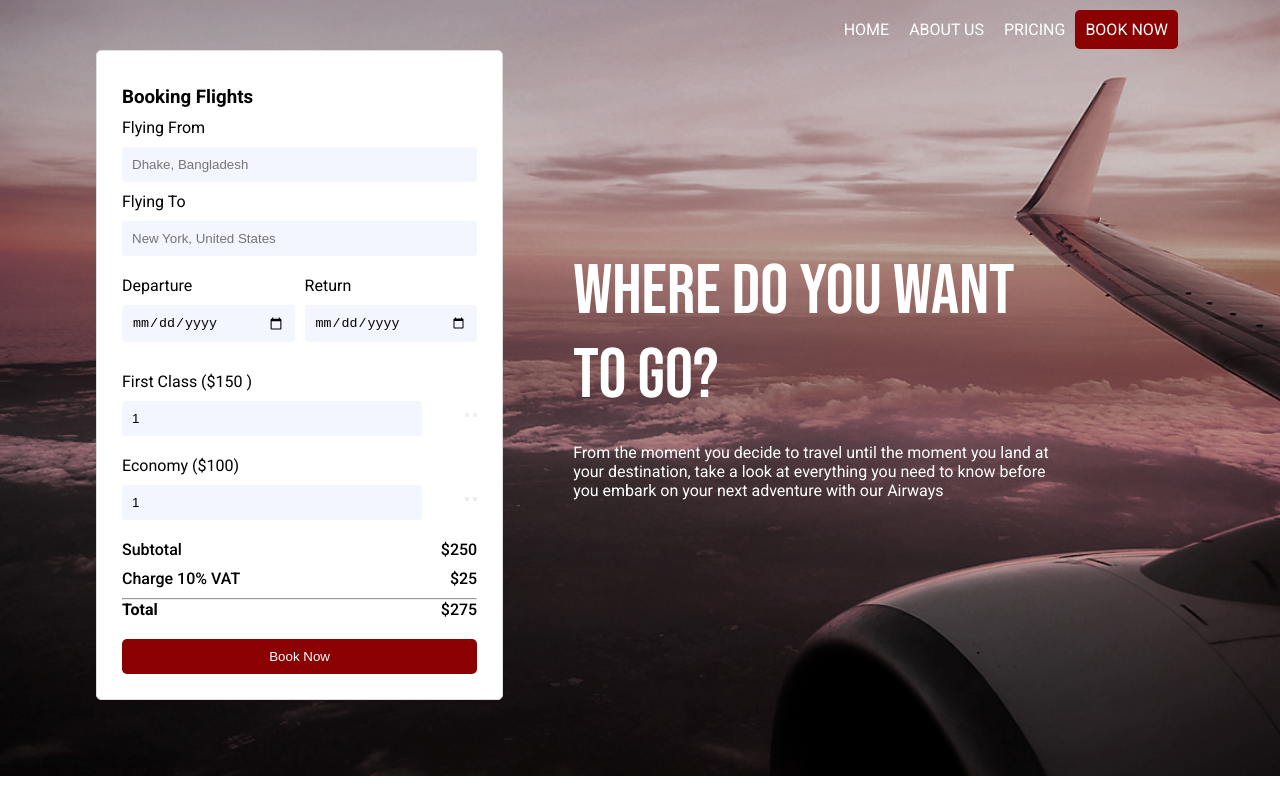
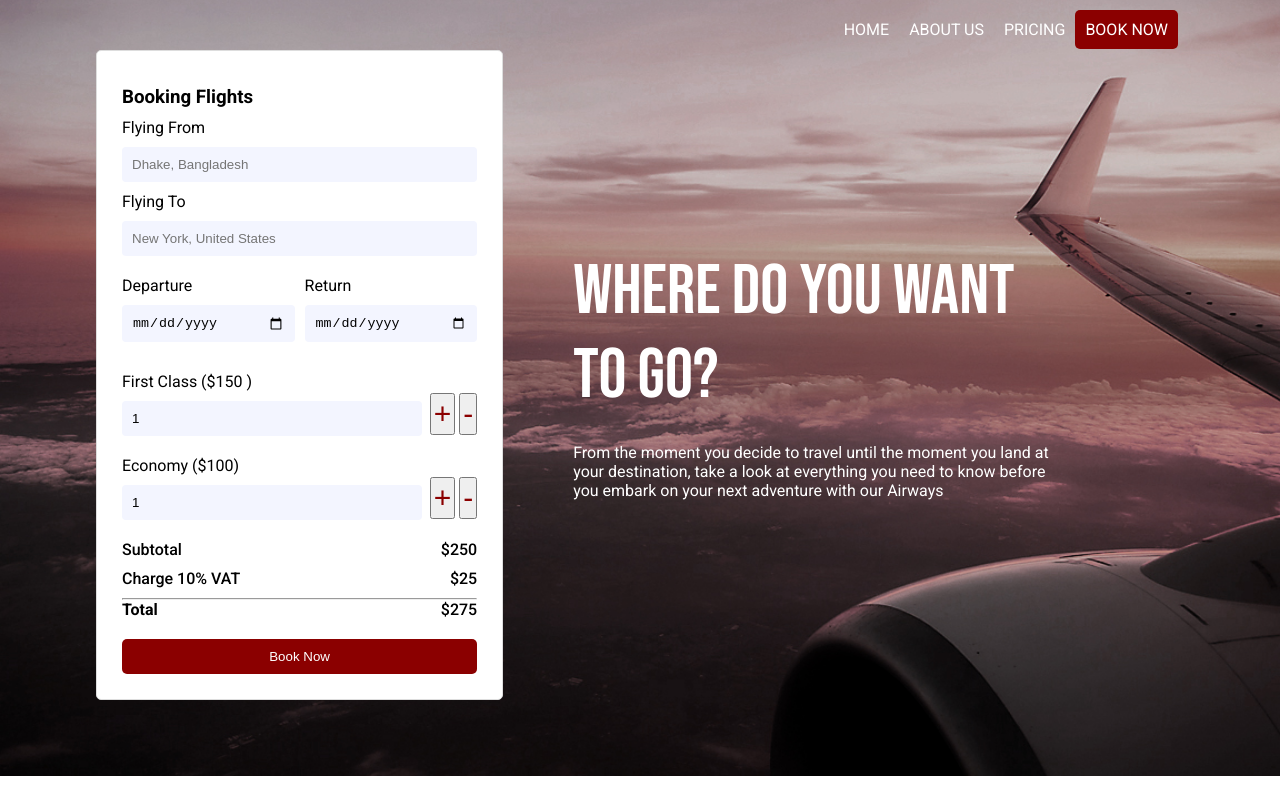
Before and after one commit to Zahidapu/discover-fly-assignment, a plain HTML site: page index.html in a window 1280 px wide. Drawn offline with Linux system fonts and the light colour scheme.

Commit message:
button updated

```diff
--- a/index.html
+++ b/index.html
@@ -57,9 +57,9 @@
                     <input id="firstclass-count" class="inp-style inp-width form-control text-center" type="number"
                         name="" value="1">
                 </div>
-                <div class="">
-                    <button id="firstclass-decrease" class="btn btn-default"><i class="fas fa-minus"></i></button>
-                    <button id="firstclass-increase" class="btn btn-default"><i class="fas fa-plus"></i></button>
+                <div class="plus-minus-btn">
+                    <button id="firstclass-increase" type="button"><p >+</p></button>
+                    <button id="firstclass-decrease" type="button"><p class="button-sign-minus">-</p></button>
                 </div>
             </div>
 
@@ -69,9 +69,9 @@
                     <input id="economy-count" class="inp-style inp-width form-control text-center" type="number" name=""
                         value="1">
                 </div>
-                <div>
-                    <button id="economy-decrease" class="btn btn-default"><i class="fas fa-minus"></i></button>
-                    <button id="economy-increase" class="btn btn-default"><i class="fas fa-plus"></i></button>
+                <div class="plus-minus-btn">
+                    <button id="economy-increase" type="button"><p >+</p></button>
+                    <button id="economy-decrease" type="button"><p class="button-sign-minus">-</p></button>
                 </div>
             </div>
             <div class="calculations">
--- a/style.css
+++ b/style.css
@@ -67,8 +67,8 @@ nav ul li a:hover, a.active{
 .inp-width{
     min-width: 300px;
 }
-.plus-minus-btn{
-    color: #3352F2;
+.plus-minus-btn button{
+    color: darkred;
     font-size: 30px;
     padding: 2px;
     margin-top: 10px;
```
